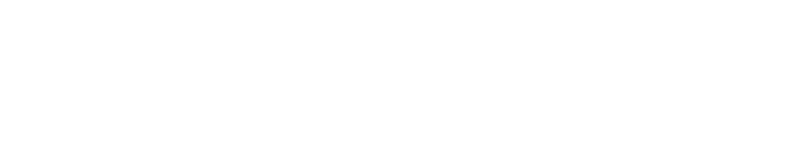
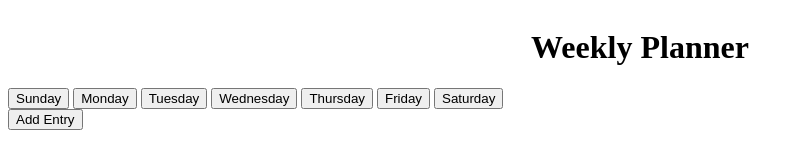
Before and after one commit to yunx2/week-planner, a plain HTML site: page index.html in a window 1280 px wide. Shown: the whole page, without its empty margins (0-804 px from the left). Drawn offline with Linux system fonts and the light colour scheme.

Commit message:
Added html for header, and day buttons, began styling

```diff
--- a/index.html
+++ b/index.html
@@ -7,6 +7,29 @@
   <link rel="stylesheet" href="styles.css">
 </head>
 <body>
+  <div class="container">
+    <div class="row">
+      <div class="column-full">
+        <h1 class="page-header">Weekly Planner</h1>
+      </div>
+    </div>
+    <div class="row">
+      <div class="column-full spaced-evenly">
+        <button type="button" class="days-button">Sunday</button>
+        <button type="button" class="days-button">Monday</button>
+        <button type="button" class="days-button">Tuesday</button>
+        <button type="button" class="days-button">Wednesday</button>
+        <button type="button" class="days-button">Thursday</button>
+        <button type="button" class="days-button">Friday</button>
+        <button type="button" class="days-button">Saturday</button>
+      </div>
+    </div>
+    <div class="row">
+      <div class="column-full">
+        <button type="button" class="add-entry">Add Entry</button>
+      </div>
+    </div>
+  </div>
   <script src="main.js"></script>
 </body>
 </html>
--- a/styles.css
+++ b/styles.css
@@ -0,0 +1,11 @@
+.row {
+  display: flex;
+}
+
+.column-full {
+  width: 100%;
+}
+
+.page-header {
+  text-align: center;
+}
```
